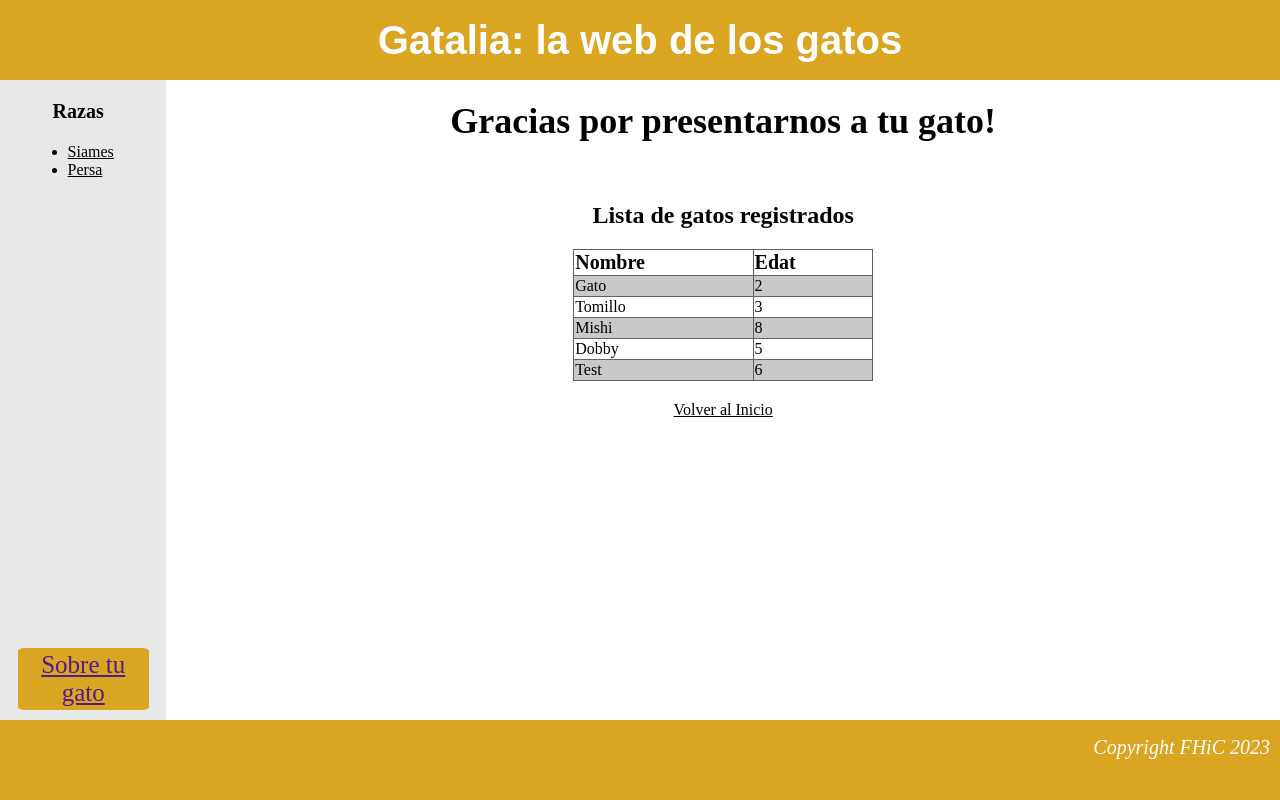
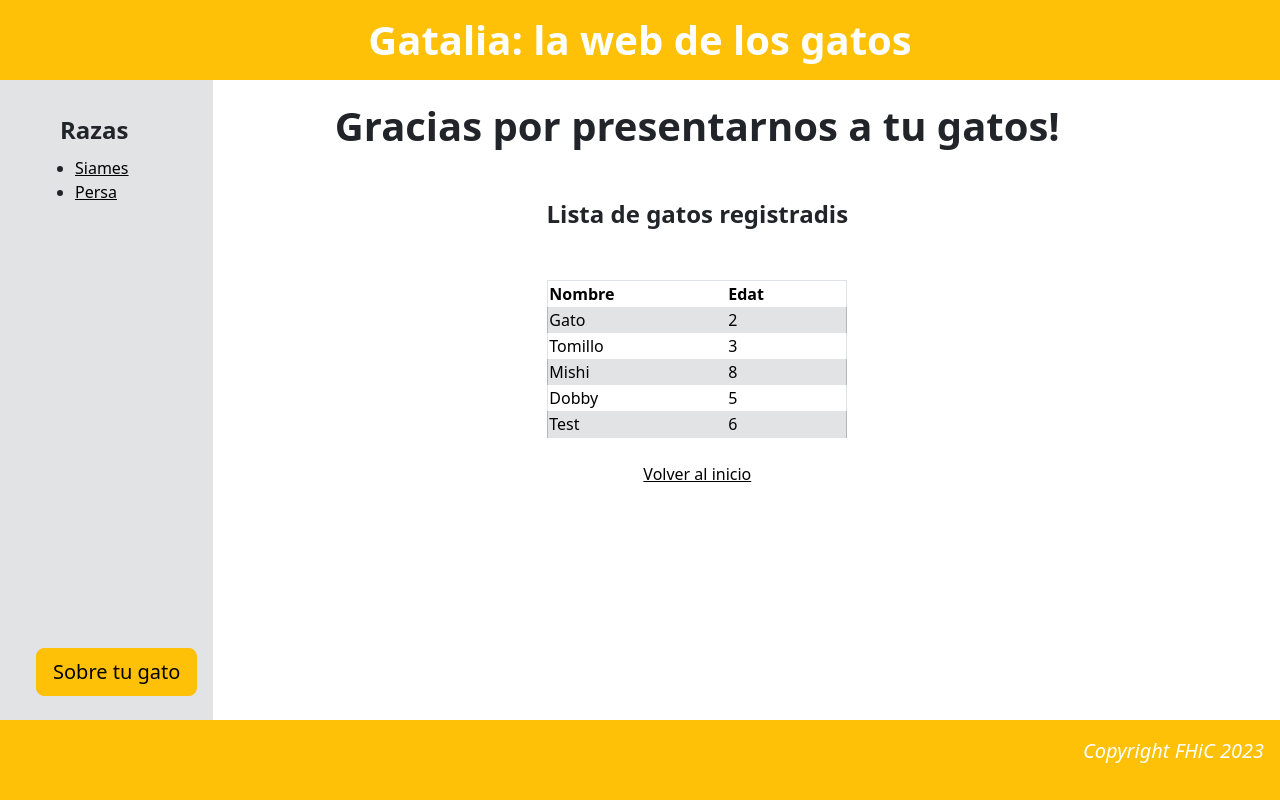
Before and after one commit to PracticasFHiC22-23/html-exercici-1-af9, a website: page results.html in a window 1280 px wide. Drawn offline with nearby package versions, Linux system fonts and the light colour scheme.

Commit message:
feat: result page

```diff
--- a/css/index.css
+++ b/css/index.css
@@ -214,7 +214,7 @@ text-decoration:none;
     width: 300px;
 }
 
-table, th, td {
+/* table, th, td {
   border: 1px solid rgb(97, 97, 97);
   border-collapse: collapse;
 }
@@ -226,4 +226,4 @@ th{
 
 tr:nth-child(even){
     background-color: rgb(201, 201, 201);
-}
+}  */
--- a/results.html
+++ b/results.html
@@ -5,55 +5,96 @@
   <meta charset="UTF-8">
   <meta http-equiv="X-UA-Compatible" content="IE=edge">
   <meta name="viewport" content="width=device-width, initial-scale=1.0">
-  <title>Index</title>
+  <title>Result</title>
   <link rel="stylesheet" href="./css/index.css">
+
+  <!-- <link rel="stylesheet" href="./css/index.css"> -->
+  <link href="https://cdn.jsdelivr.net/npm/bootstrap@5.3.0-alpha1/dist/css/bootstrap.min.css" rel="stylesheet"
+    integrity="sha384-GLhlTQ8iRABdZLl6O3oVMWSktQOp6b7In1Zl3/Jr59b6EGGoI1aFkw7cmDA6j6gD" crossorigin="anonymous">
+  <!-- <link rel="stylesheet" href="./css/bootstrap.min.css"> -->
+  <!-- <script src="./js/bootstrap.bundle.min.js"></script> -->
+
+
+  <style>
+    .width-context {
+      height: 80vh;
+    }
+
+    @media (max-width: 768px) {
+      .change-height-nav {
+        height: 20vh;
+      }
+
+      .change-height-context {
+        height: 60vh;
+      }
+
+      .width-context {
+        height: 60%;
+      }
+    }
+  </style>
+
 </head>
 
 <body>
 
-  <header class="header">
-    <div class="header-text">Gatalia: la web de los gatos</div>
+  <header class="w-100 bg-warning d-flex flex-row align-items-center justify-content-center"
+    style="height: 10vh; min-height: 75px;">
+    <div class="text-white fs-1 fw-bold">Gatalia: la web de los gatos</div>
   </header>
 
-  <div class="container">
+  <div class="container-fluid p-0 width-context">
 
-    <div class="nav">
-      <div class="nav-list">
-        <div class="nav-header">
+
+    <div class="row g-0 w-100 h-100">
+      <div class="col-md-2 g-0 m-0 p-0 bg-secondary-subtle change-height-nav" style="min-height: 150px;">
+
+        <div class="row row-cols-xs-2 row-cols-sm-2 row-cols-md-1 m-0 w-100 h-100 d-flex  justify-content-between">
+
+          <div class="col mt-4 ms-xxl-5 ms-xl-5 ms-sm-4 ms-md-4  w-25">
+            <div class="mt-2">
+              <div class="fs-4 fw-bold mb-2">
                 Razas
               </div>
-        <div class="nav-items">
-          <ul>
+              <div class="mt-2" style="height: 60px;">
+                <ul style="padding-inline-start: 15px;">
                   <li><a href="./siames.html"> Siames</a></li>
                   <li><a href="./persa.html"> Persa</a></li>
                 </ul>
               </div>
             </div>
-      <a href="">
-        <div class="nav-button">
+          </div>
+
+          <div class="col mb-5  mt-auto mb-5 mb-md-4 ms-xxl-5 ms-xl-4">
+            <a href="./form.html">
+              <button type="button" class="btn btn-warning  btn-lg  fs-5">
                 Sobre tu gato
+              </button>
+            </a>
           </div>
-      </a>
 
         </div>
-
-    <div class="context-form">
-      <div class="form-title">
-        Gracias por presentarnos a tu gato!
       </div>
 
-      <div class="resultat-list-title">
-        Lista de gatos registrados
+      <div class="col-md-10 m-0 p-0 change-height-context h-100">
+        <div class="d-flex flex-column justify-content-center" style="width: 87%; margin-left: 20px;">
+          <div class="mt-3 mb-3 fw-bold fs-1 text-center">
+            Gracias por presentarnos a tu gatos!
           </div>
 
-      <div class="list-box">
-        <table class="table-list">
-          <tbody>
+          <div class="mt-4 mb-4 fw-bold fs-4 text-center">
+            Lista de gatos registradis
+          </div>
+
+          <div class="mt-4 mb-4 table table-bordered ">
+            <table class="border" style="width: 300px;">
+              <tbody class="border">
                 <tr>
                   <th width="60%" align="left">Nombre</th>
                   <th width="40%" align="left">Edat</th>
                 </tr>
-            <tr>
+                <tr class="table-secondary">
                   <td>Gato</td>
                   <td>2</td>
                 </tr>
@@ -61,7 +102,7 @@
                   <td>Tomillo</td>
                   <td>3</td>
                 </tr>
-            <tr>
+                <tr class="table-secondary">
                   <td>Mishi</td>
                   <td>8</td>
                 </tr>
@@ -69,29 +110,38 @@
                   <td>Dobby</td>
                   <td>5</td>
                 </tr>
-            <tr>
+                <tr class="table-secondary">
                   <td>Test</td>
                   <td>6</td>
                 </tr>
               </tbody>
-
             </table>
           </div>
 
-      <div class="back-index">
-        <a href="./index.html">Volver al Inicio</a>
+          <div>
+            <a href="./index.html">Volver al inicio</a>
           </div>
+
+          <div style="height: 50px;"></div>
 
 
         </div>
-
+      </div>
+    </div>
 
   </div>
 
-  <footer class="footer">
-    <div class="footer-text"><i>Copyright FHiC 2023</i></div>
+  <footer class="w-100 bg-warning position-relative" style="min-height: 10vh;">
+    <div class="position-absolute top-0 end-0 text-white fs-5 p-3"><i>Copyright FHiC 2023</i></div>
   </footer>
 
+
+  <script src="https://cdn.jsdelivr.net/npm/@popperjs/core@2.11.6/dist/umd/popper.min.js"
+    integrity="sha384-oBqDVmMz9ATKxIep9tiCxS/Z9fNfEXiDAYTujMAeBAsjFuCZSmKbSSUnQlmh/jp3"
+    crossorigin="anonymous"></script>
+  <script src="https://cdn.jsdelivr.net/npm/bootstrap@5.3.0-alpha1/dist/js/bootstrap.min.js"
+    integrity="sha384-mQ93GR66B00ZXjt0YO5KlohRA5SY2XofN4zfuZxLkoj1gXtW8ANNCe9d5Y3eG5eD"
+    crossorigin="anonymous"></script>
 
 
 
```
Also changed, not shown: form.html (+1 -1 lines). Lines whose indentation alone changed are shown as unchanged.
